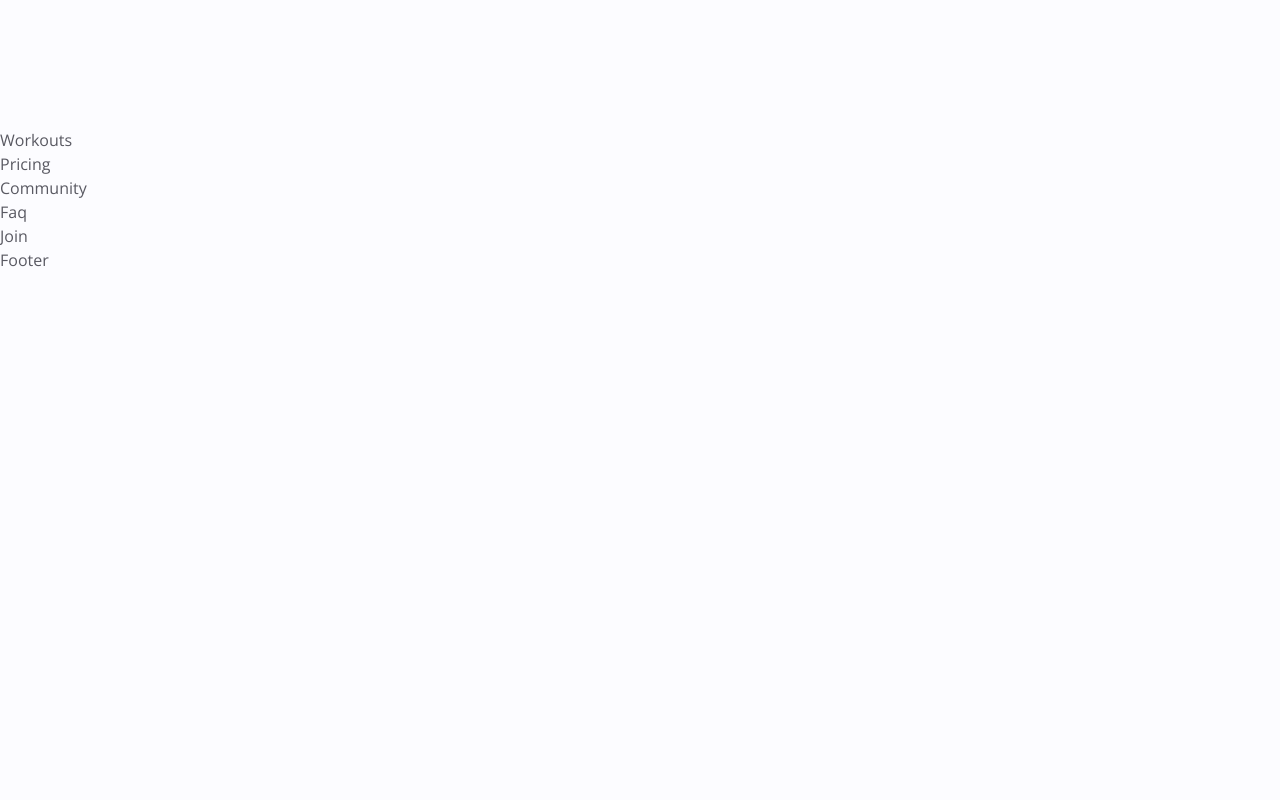
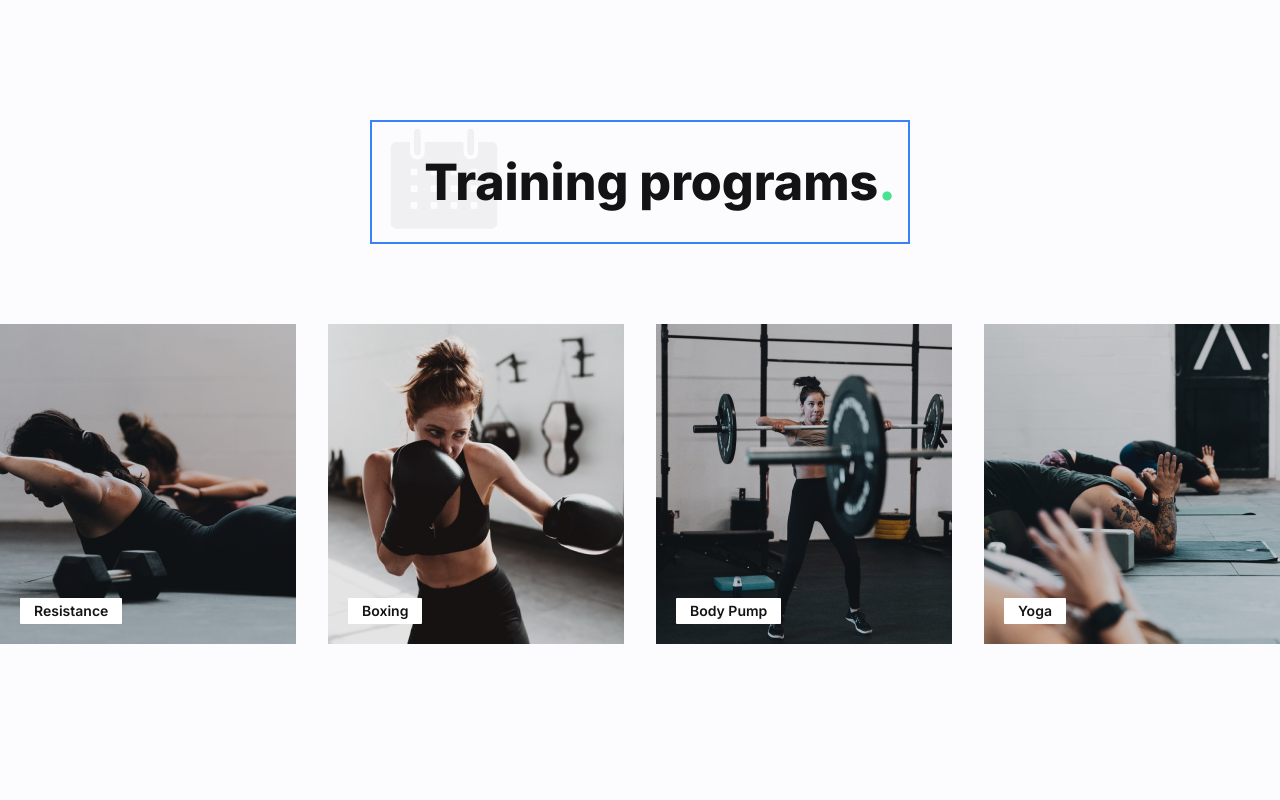
Before and after one commit to alexangria1992/gym-website, a React (Create React App) app: page / in a window 1280 px wide. Shown: the part 1440-2240 px from the top of the page. Built offline with nearby package versions, Linux system fonts and the light colour scheme; the HTML template or start-up script is replaced by a standard one.

Commit message:
Workout Slider

```diff
--- a/src/components/About.js
+++ b/src/components/About.js
@@ -8,9 +8,9 @@ const About = () => {
   const { title, subtitle1, subtitle2, icon, link } = about;
   return (
     <section className=" py-[80px] md:py-[110px] lg:pt-[140px] lg:pb-[180px]">
-      <div className="container mx-auto px-[20px] lg:px-[135px] border-2 border-red-500">
+      <div className="container mx-auto px-[20px] lg:px-[135px] ">
         <div
-          className="section-title-group justify-start border-2 border-blue-500"
+          className="section-title-group justify-start "
           data-aos="fade-up"
           data-aos-delay="100"
         >
--- a/src/components/WorkoutSlider.js
+++ b/src/components/WorkoutSlider.js
@@ -1,7 +1,55 @@
-import React from 'react';
+import React from "react";
+
+// import data
+
+import { workouts } from "../data";
+
+import { Swiper, SwiperSlide } from "swiper/react";
+
+import "swiper/css";
+import "swiper/css/navigation";
+import "../workoutSlider.css";
+
+// import required modules
+import { Navigation } from "swiper";
 
 const WorkoutSlider = () => {
-  return <div>WorkoutSlider</div>;
+  // destructure workout data
+  const { programs } = workouts;
+  return (
+    <Swiper
+      slidesPerView={2}
+      spaceBetween={32}
+      navigation={true}
+      breakpoints={{
+        768: {
+          slidesPerView: 3,
+        },
+        1024: {
+          slidesPerView: 4,
+        },
+      }}
+      modules={[Navigation]}
+      className="workoutSlider"
+    >
+      {programs.map((program, idx) => {
+        const { image, name } = program;
+        return (
+          <SwiperSlide
+            className="max-w-[320px] max-h-[320px] relative"
+            key={idx}
+          >
+            <img className="w-full h-full object-cover" src={image} />
+            <div className="absolute left-[20px] bottom-[20px] bg-white h-[26px] px-[14px] flex items-center rounded-[1px]">
+              <div className="font-primary font-semibold text-sm text-neutral-500">
+                {name}
+              </div>
+            </div>
+          </SwiperSlide>
+        );
+      })}
+    </Swiper>
+  );
 };
 
 export default WorkoutSlider;
--- a/src/components/Workouts.js
+++ b/src/components/Workouts.js
@@ -1,7 +1,30 @@
-import React from 'react';
+import React from "react";
+
+import { workouts } from "../data";
+
+import WorkoutSlider from "../components/WorkoutSlider";
 
 const Workouts = () => {
-  return <div>Workouts</div>;
+  const { title, icon } = workouts;
+  return (
+    <section className="section">
+      <div
+        className=" border-2 border-blue-500 section-title-group max-w-[540px] mx-auto
+      px-4 lg:px-0"
+        data-aos="fade-up"
+        data-aos-delay="200"
+      >
+        <img src={icon} alt="" />
+        <h2 className="h2 section-title">
+          {title} <span className="text-primary-200">.</span>
+        </h2>
+      </div>
+
+      <div data-aos="fade-up" data-aos-delay="300">
+        <WorkoutSlider />
+      </div>
+    </section>
+  );
 };
 
 export default Workouts;
```
